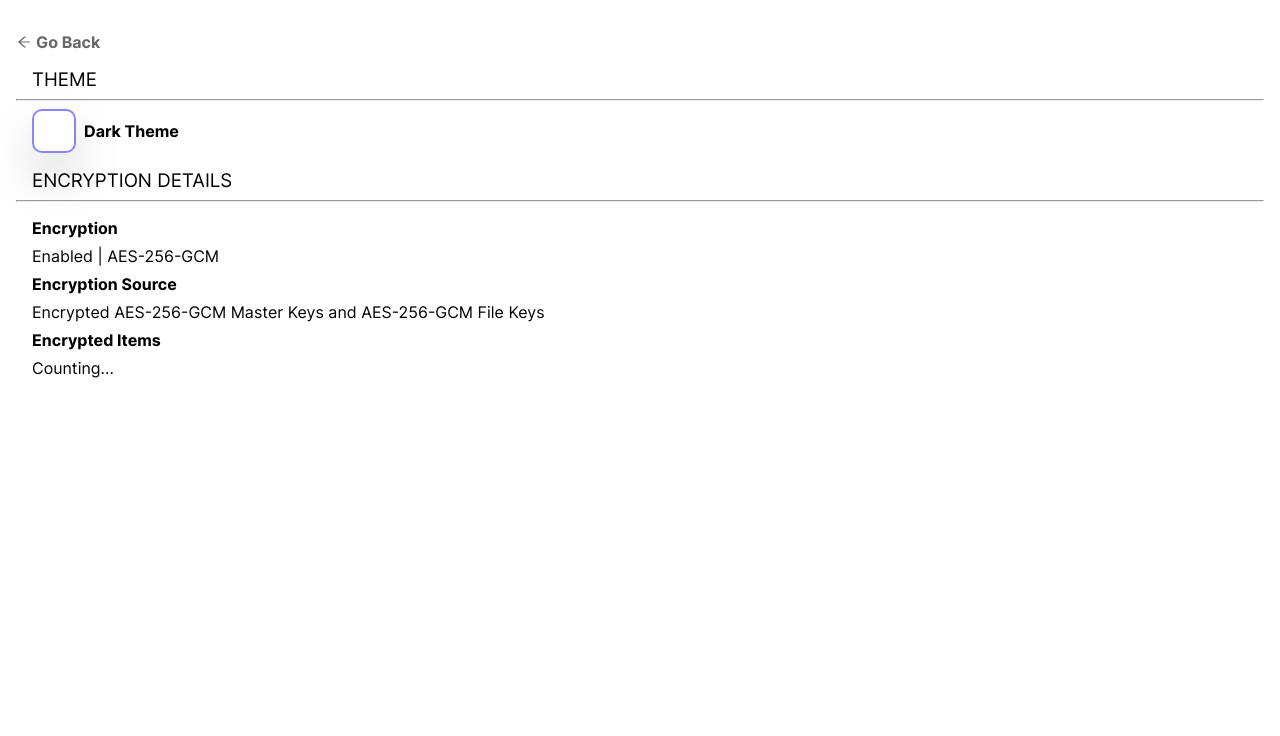
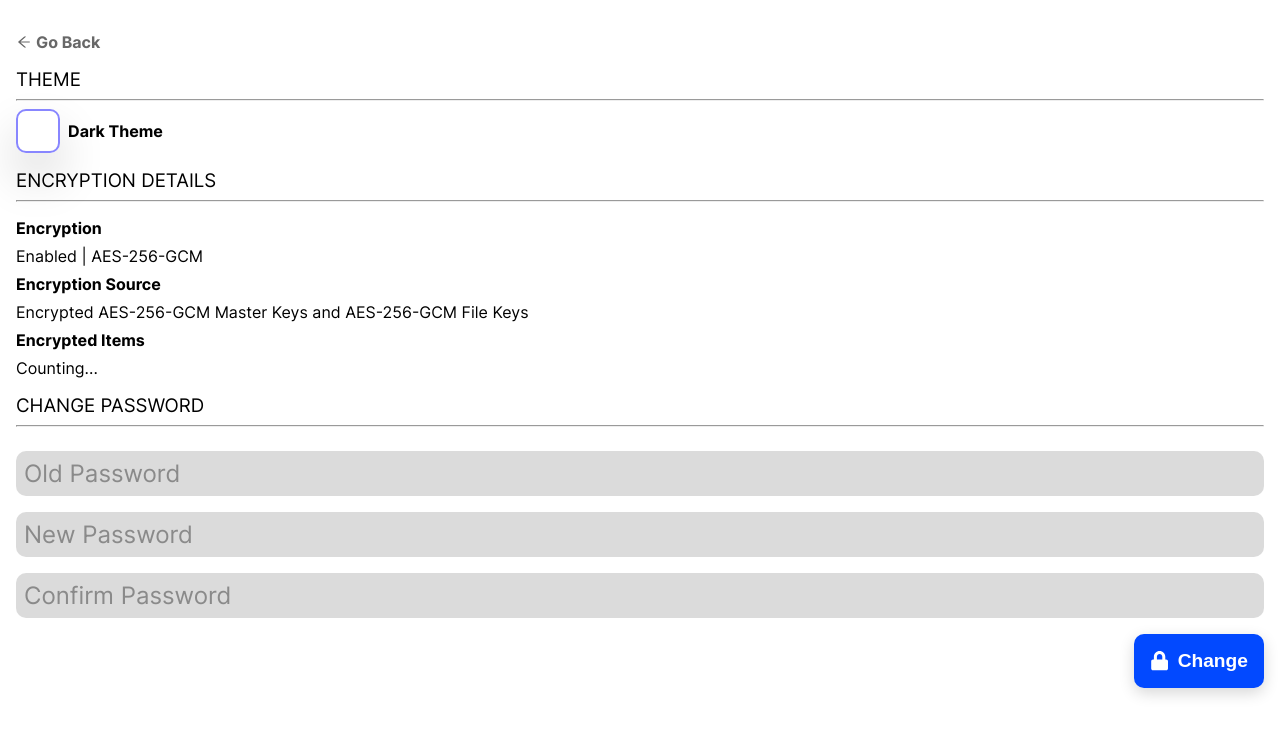
Before and after one commit to httpjamesm/opus, a React (Create React App) app: page /prefs in a window 1280 px wide. Shown: the top 736 px of the page. Built offline with nearby package versions, Linux system fonts and the light colour scheme; no server answers.

Commit message:
more human buttons and input fields, change password with key re-encryption

```diff
--- /dev/null
+++ b/src/components/prefs/ChangePassword.tsx
@@ -0,0 +1,197 @@
+import styles from "src/styles/Prefs.module.scss";
+
+import { FaLock } from "react-icons/fa";
+import { useState } from "react";
+
+import { toast } from "react-toastify";
+import "react-toastify/dist/ReactToastify.css";
+
+// @ts-ignore
+import PBKDF2 from "crypto-js/pbkdf2";
+
+import { db } from "src/utils/db";
+import { createSalt, deriveKeypair, encrypt } from "src/utils/aes";
+import { uint8ArrayToBase64 } from "src/utils/b64";
+
+import { useNavigate } from "react-router-dom";
+
+const ChangePassword = () => {
+    const navigate = useNavigate();
+
+    const [oldPassword, setOldPassword] = useState<string>("");
+    const [newPassword, setNewPassword] = useState<string>("");
+    const [confirmPassword, setConfirmPassword] = useState<string>("");
+
+    const changePassword = async () => {
+        if (!oldPassword || !newPassword || !confirmPassword) {
+            toast.error("Please fill in all fields");
+            return;
+        }
+
+        if (newPassword !== confirmPassword) {
+            toast.error("Passwords do not match");
+            return;
+        }
+
+        const authStatusRequest = await fetch(
+            `${process.env.REACT_APP_API_URL}/auth/status`,
+            {
+                headers: {
+                    authorization: localStorage.getItem("session") as string,
+                },
+            }
+        );
+
+        const authStatusResponse: {
+            success: boolean;
+            data: string;
+        } = await authStatusRequest.json();
+
+        if (!authStatusResponse.success) {
+            toast.error("Could not get auth status");
+            return;
+        }
+
+        const username = authStatusResponse.data;
+
+        const dataRequest = await fetch(
+            `${process.env.REACT_APP_API_URL}/auth/logindata?username=${username}`
+        );
+
+        const dataResponse: {
+            success: boolean;
+            data: { passwordSalt: string; keySalt: string };
+        } = await dataRequest.json();
+
+        if (!dataResponse.success) {
+            toast.error("Unable to retrieve required credential data");
+            return;
+        }
+
+        // hash password
+        const hash = PBKDF2(oldPassword, dataResponse.data.passwordSalt, {
+            keySize: 512 / 32,
+            iterations: 1000,
+        }).toString();
+
+        const validationRequest = await fetch(
+            `${process.env.REACT_APP_API_URL}/account/password?hash=${hash}`,
+            {
+                headers: {
+                    authorization: localStorage.getItem("session") as string,
+                },
+            }
+        );
+
+        const validationResponse: {
+            data: boolean;
+        } = await validationRequest.json();
+
+        if (!validationResponse.data) {
+            toast.error("Old password is incorrect");
+            return;
+        }
+
+        // 1. in order to change password, we need to get the master key (in CryptoKey form) from indexeddb
+        // 2. derive a password key using the new password and a new random salt
+        // 3. encrypt the master key using the password key
+        // 4. hash the new password with a new salt
+        // 5. send this all to the server
+        // 6. on success, log user out and redirect to "/login"
+
+        // get master key from indexeddb
+        const dbKey = await db.table("keys").limit(1).first();
+
+        const exportedDbKey = await window.crypto.subtle.exportKey(
+            "raw",
+            dbKey.key
+        );
+
+        // new key salt
+        const newKeySalt = await uint8ArrayToBase64(await createSalt());
+
+        // derive password key
+        const newPasswordKey = await deriveKeypair(newPassword, newKeySalt);
+
+        // encrypt master key
+        const encryptedMasterKey = await encrypt(exportedDbKey, newPasswordKey);
+
+        // new password salt
+        const newPasswordSalt = await uint8ArrayToBase64(await createSalt());
+
+        // hash new password
+        const newPasswordHash = PBKDF2(newPassword, newPasswordSalt, {
+            keySize: 512 / 32,
+            iterations: 1000,
+        }).toString();
+
+        // send request to server
+        const request = await fetch(
+            `${process.env.REACT_APP_API_URL}/account/password`,
+            {
+                method: "PATCH",
+                headers: {
+                    "Content-Type": "application/json",
+                    authorization: localStorage.getItem("session") as string,
+                },
+                body: JSON.stringify({
+                    oldPasswordHash: hash,
+                    passwordHash: newPasswordHash,
+                    passwordSalt: newPasswordSalt,
+                    encryptedKey: encryptedMasterKey.data,
+                    encryptedKeyIV: encryptedMasterKey.iv,
+                    keySalt: newKeySalt,
+                }),
+            }
+        );
+
+        const response: {
+            success: boolean;
+            message: string;
+        } = await request.json();
+
+        if (!response.success) {
+            toast.error(response.message);
+            return;
+        }
+
+        toast.success("Password changed and master key re-encrypted");
+        localStorage.removeItem("session");
+
+        navigate("/login", { replace: true });
+    };
+
+    return (
+        <>
+            <h3 className={styles.heading}>change password</h3>
+            <hr />
+
+            <input
+                type="password"
+                placeholder="Old Password"
+                onChange={(e) => setOldPassword(e.target.value)}
+            />
+            <input
+                type="password"
+                placeholder="New Password"
+                onChange={(e) => setNewPassword(e.target.value)}
+            />
+            <input
+                type="password"
+                placeholder="Confirm Password"
+                onChange={(e) => setConfirmPassword(e.target.value)}
+            />
+            <div className={styles.objectiveParent}>
+                <button
+                    className={styles.objectiveButton}
+                    onClick={changePassword}
+                >
+                    <FaLock />
+                    Change
+                </button>
+            </div>
+        </>
+    );
+};
+
+export default ChangePassword;
--- a/src/index.css
+++ b/src/index.css
@@ -42,11 +42,12 @@ h5 {
 
 input {
     border: none;
-    border-bottom: 2px solid var(--text);
+    background: rgba(185, 185, 185, 0.507);
+    padding: .5rem;
+    border-radius: 10px;
+    box-sizing: border-box;
     font-size: 1.5rem;
     font-family: Inter, sans-serif;
-
-    background: transparent;
 
     color: var(--text);
 
@@ -58,11 +59,16 @@ input:focus {
 }
 
 textarea {
-    border: 2px solid var(--text);
+    border: none;
+    resize: none;
+
+    overflow-y: auto;
+    overflow-x: hidden;
+
     font-size: 1.5rem;
     font-family: Inter, sans-serif;
 
-    background: transparent;
+    background: rgba(185, 185, 185, 0.507);
 
     color: var(--text);
 
@@ -85,9 +91,9 @@ textarea:focus {
 
 input::-webkit-input-placeholder,
 textarea::-webkit-input-placeholder {
-    color: #989898;
+    color: #8a8a8a;
     font-size: 1.5rem;
-    font-weight: bold;
+    /* font-weight: bold; */
     font-family: Inter, sans-serif;
 }
 
--- a/src/pages/Prefs.tsx
+++ b/src/pages/Prefs.tsx
@@ -3,8 +3,13 @@ import styles from "src/styles/Prefs.module.scss";
 import { Link } from "react-router-dom";
 
 import Theme from "src/components/prefs/Theme";
+import Encryption from "src/components/prefs/Encryption";
+import ChangePassword from "src/components/prefs/ChangePassword";
+
 import { AiOutlineArrowLeft } from "react-icons/ai";
-import Encryption from "src/components/prefs/Encryption";
+
+import { ToastContainer } from "react-toastify";
+import "react-toastify/dist/ReactToastify.css";
 
 const Prefs = () => {
     return (
@@ -18,6 +23,8 @@ const Prefs = () => {
                 </Link>
                 <Theme />
                 <Encryption />
+                <ChangePassword />
+                <ToastContainer />
             </div>
         </>
     );
--- a/src/pages/Register.tsx
+++ b/src/pages/Register.tsx
@@ -11,6 +11,8 @@ import { uint8ArrayToBase64 } from "src/utils/b64";
 import { useNavigate } from "react-router-dom";
 
 import HCaptcha from "@hcaptcha/react-hcaptcha";
+
+import { BsPersonPlusFill } from "react-icons/bs";
 
 const Register = () => {
     const navigate = useNavigate();
@@ -132,13 +134,16 @@ const Register = () => {
                     ref={captchaRef}
                 />
 
+                <div className={styles.objectiveParent}>
                     <button
                         className={styles.objectiveButton}
                         onClick={handleRegisterClick}
                     >
+                        <BsPersonPlusFill />
                         Register
                     </button>
-                <p style={{ fontSize: ".7rem", marginTop: ".5rem" }}>
+                </div>
+                <p style={{ fontSize: "1rem", marginTop: ".5rem" }}>
                     This site is protected by hCaptcha and its{" "}
                     <a href="https://www.hcaptcha.com/privacy" target="_blank">
                         Privacy Policy
--- /dev/null
+++ b/src/styles/Buttons.module.scss
@@ -0,0 +1,39 @@
+
+.objectiveButton {
+    width: fit-content;
+    padding: 1rem;
+    font-weight: bold;
+    font-size: 1.2rem;
+    color: white;
+    background-color: #0249ff;
+
+    border-radius: 10px;
+
+    border: none;
+
+    box-shadow: 0px 5px 15px 0 rgba(0, 0, 0, 0.16);
+
+    margin-top: 1rem;
+
+    cursor: pointer;
+
+    display: flex;
+    align-items: center;
+    gap: .5rem;
+
+    transition-duration: .15s;
+
+    &:hover {
+        background-color: #2361ff;
+    }
+
+    &:active {
+        background-color: #2352ca;
+    }
+}
+
+.objectiveParent {
+    display: flex;
+    justify-content: flex-end;
+    width: 100%;
+}
--- a/src/styles/Home.module.scss
+++ b/src/styles/Home.module.scss
@@ -33,6 +33,17 @@
     align-items: center;
     cursor: pointer;
     font-size: 2rem;
+
+    transition-duration: .15s;
+
+    &:hover {
+        background-color: #2361ff;
+    }
+
+    &:active {
+        background-color: #2352ca;
+    }
+
 }
 
 .tagsParent {
--- a/src/styles/NewTask.module.scss
+++ b/src/styles/NewTask.module.scss
@@ -1,3 +1,5 @@
+@import "src/styles/Buttons.module.scss";
+
 .parent {
     height: 100%;
     padding: 1rem;
@@ -19,29 +21,6 @@
     }
 }
 
-.objectiveButton {
-    width: 100%;
-    height: 2rem;
-    font-weight: bold;
-    font-size: 1.2rem;
-    color: white;
-    background-color: #0249ff;
-
-    border-radius: 5px;
-
-    border: none;
-
-    box-shadow: 0px 5px 15px 0 rgba(0, 0, 0, 0.16);
-
-    margin-top: 1rem;
-
-    cursor: pointer;
-
-    &:hover {
-        background-color: #2361ff;
-    }
-}
-
 .tags {
     margin-top: 1rem;
     display: flex;
--- a/src/styles/Prefs.module.scss
+++ b/src/styles/Prefs.module.scss
@@ -1,12 +1,12 @@
+@import "src/styles/Buttons.module.scss";
+
 .heading {
     text-transform: uppercase;
     font-weight: normal;
-    padding-left: 1rem;
     margin-top: 1rem;
 }
 
 .group {
-    padding-left: 1rem;
     display: flex;
     gap: 0.5rem;
     align-items: center;
@@ -28,7 +28,6 @@
 }
 
 .action {
-    padding-left: 1rem;
     color: rgb(75, 75, 255);
     display: flex;
     align-items: center;
--- a/src/styles/Register.module.scss
+++ b/src/styles/Register.module.scss
@@ -1,21 +1,6 @@
+@import "src/styles/Buttons.module.scss";
+
 .parent {
     height: 100%;
     padding: 1rem;
 }
-
-.objectiveButton {
-    width: 100%;
-    height: 2rem;
-    font-weight: bold;
-    font-size: 1.2rem;
-    color: white;
-    background-color: #0249ff;
-
-    border-radius: 5px;
-
-    border: none;
-
-    box-shadow: 0px 5px 15px 0 rgba(0, 0, 0, 0.16);
-
-    margin-top: 1rem;
-}
```
Also changed, not shown: src/pages/Login.tsx (+12 -5 lines), src/pages/NewTask.tsx (+12 -4 lines). Lines whose indentation alone changed are shown as unchanged.
